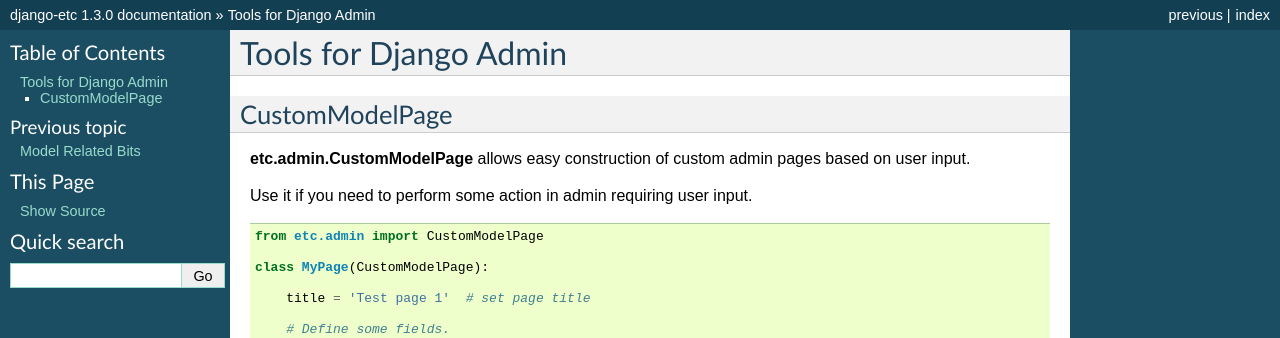
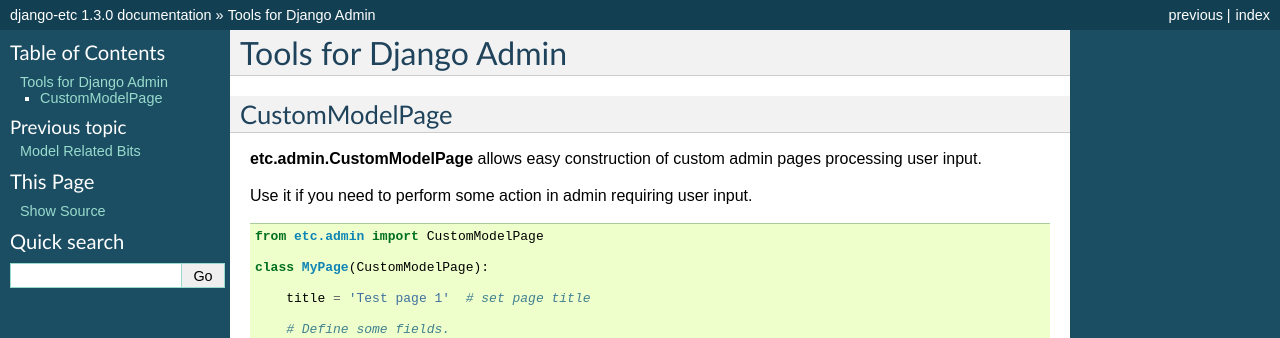
Before and after one commit to idlesign/django-etc, a Sphinx documentation site: the page built from docs/source/admin.rst, in a window 1280 px wide. Shown: the top 338 px of the page. Built offline with Sphinx 7.4.7, drawn with Linux system fonts in a browser that asks for light colours; pages that are not in the unit, such as notebooks, are missing from menus.

Commit message:
Doc fix.

```diff
--- a/README.rst
+++ b/README.rst
@@ -56,7 +56,7 @@
 Admin
 ~~~~~
 
-* **etc.admin.CustomModelPage** allows easy construction of custom admin pages based on user input.
+* **etc.admin.CustomModelPage** allows easy construction of custom admin pages processing user input.
 
 
 Forms
--- a/docs/source/admin.rst
+++ b/docs/source/admin.rst
@@ -5,7 +5,7 @@
 CustomModelPage
 ---------------
 
-**etc.admin.CustomModelPage** allows easy construction of custom admin pages based on user input.
+**etc.admin.CustomModelPage** allows easy construction of custom admin pages processing user input.
 
 Use it if you need to perform some action in admin requiring user input.
 
```
